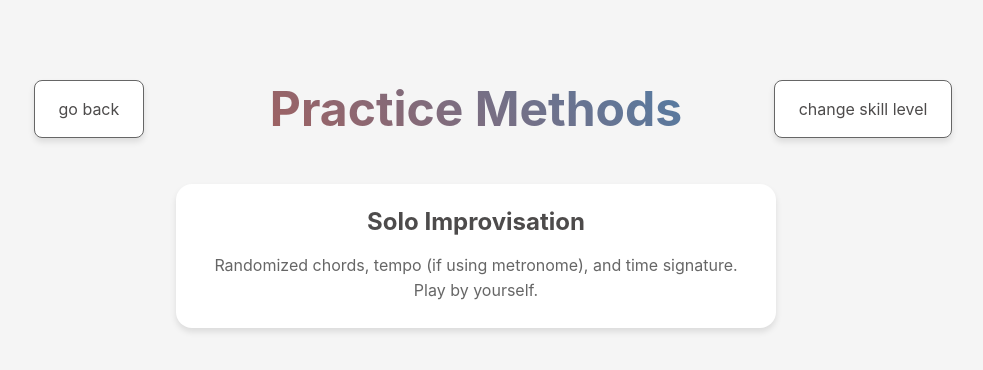
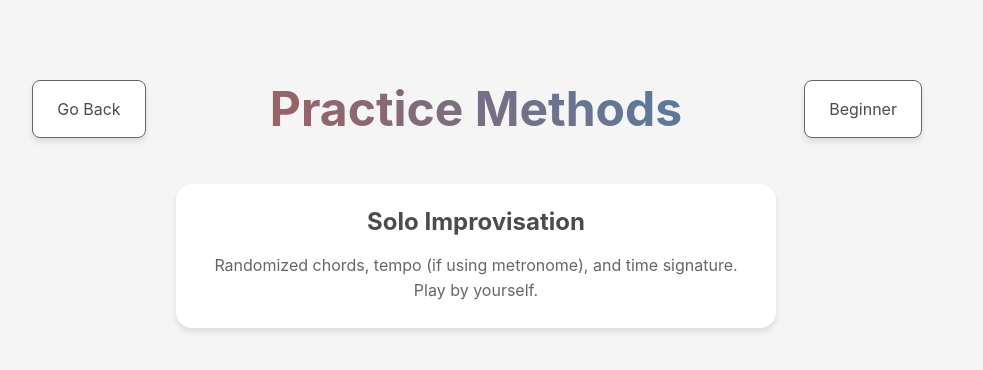
Before and after one commit to Nate-Kane/guitar-practice-helper, a React (Vite) app: page /practices in a window 1280 px wide. Shown: the top 370 px of the page, without its empty margins (164-1147 px from the left). Built offline with nearby package versions, Linux system fonts and the light colour scheme.

Commit message:
Allow skill level change on practices page

```diff
--- a/src/App.tsx
+++ b/src/App.tsx
@@ -1,16 +1,18 @@
-import { FC } from 'react';
+import { FC, useState } from 'react';
 import { BrowserRouter as Router, Routes, Route } from 'react-router-dom';
 import LandingPage from './pages/LandingPage';
 import PracticesPage from './pages/PracticesPage';
 import './App.css';
 
 const App: FC = () => {
+  const [skillLevel, setSkillLevel] = useState<string>("beginner")
+
   return (
     <Router>
       <div className="app">
         <Routes>
-          <Route path="/" element={<LandingPage />} />
-          <Route path="/practices" element={<PracticesPage />} />
+          <Route path="/" element={<LandingPage onSkillSelect={setSkillLevel} />} />
+          <Route path="/practices" element={<PracticesPage skillLevel={skillLevel} onSkillSelect={setSkillLevel} />} />
         </Routes>
       </div>
     </Router>
--- a/src/pages/LandingPage.tsx
+++ b/src/pages/LandingPage.tsx
@@ -9,6 +9,10 @@ interface SkillCardProps {
   onClick: () => void;
 }
 
+interface LandingPageProps {
+  onSkillSelect: (level: string) => void;
+}
+
 const SkillCard: FC<SkillCardProps> = ({ title, description, icon, onClick }) => (
   <div className="card" onClick={onClick}>
     <div className="icon">{icon}</div>
@@ -17,11 +21,11 @@ const SkillCard: FC<SkillCardProps> = ({ title, description, icon, onClick }) =>
   </div>
 );
 
-const LandingPage: FC = () => {
+const LandingPage: FC<LandingPageProps> = ({ onSkillSelect }) => {
   const navigate = useNavigate();
 
   const handleSkillLevelClick = (level: string) => {
-    localStorage.setItem('skillLevel', level);
+    onSkillSelect(level);
     navigate('/practices');
   }
 
--- a/src/pages/PracticesPage.tsx
+++ b/src/pages/PracticesPage.tsx
@@ -5,9 +5,22 @@ import { useWindowSize } from '../hooks/useWindowSize';
 
 const MOBILE_BREAKPOINT = 960;
 
-const PracticesPage: FC = () => {
+interface PracticesPageProps {
+    skillLevel: string;
+    onSkillSelect: (level: string) => void;
+}
+
+const PracticesPage: FC<PracticesPageProps> = ({ skillLevel, onSkillSelect }) => {
     const navigate = useNavigate();
     const { width } = useWindowSize();
+    const capitalize = (str: string) => str.charAt(0).toUpperCase() + str.slice(1)
+
+    const handleSkillLevelClick = (level: string) => {
+        const skillLevels = ['beginner', 'intermediate', 'advanced'];
+        let currentLevel = skillLevels.indexOf(level);
+        const nextIndex = (currentLevel + 1) % skillLevels.length;
+        onSkillSelect(skillLevels[nextIndex])
+    }
 
     const skillLevels = [
         {
@@ -21,25 +34,27 @@ const PracticesPage: FC = () => {
             <div
                 className={`button button-secondary ${styles.leftButton}`}
                 onClick={() => navigate('/')}
-            >go back</div>
+            >Go Back</div>
             <h1>Practice Methods</h1>
             <div
                 className={`button button-secondary ${styles.rightButton}`}
-            >change skill level</div>
+                onClick={() => handleSkillLevelClick(skillLevel)}
+            >{capitalize(skillLevel)}</div>
         </header>
     );
 
     const renderMobileHeader = () => (
-        <header className={`header ${styles.mobileHeader}  ${styles.practicePageHeader}`}>
+        <header className={`header ${styles.mobileHeader} ${styles.practicePageHeader}`}>
             <h1>Practice Methods</h1>
             <div className={styles.buttonContainer}>
                 <div
                     className="button button-secondary"
                     onClick={() => navigate('/')}
-                >go back</div>
+                >Go Back</div>
                 <div
                     className="button button-secondary"
-                >change skill level</div>
+                    onClick={() => handleSkillLevelClick(skillLevel)}
+                >{capitalize(skillLevel)}</div>
             </div>
         </header>
     );
```
